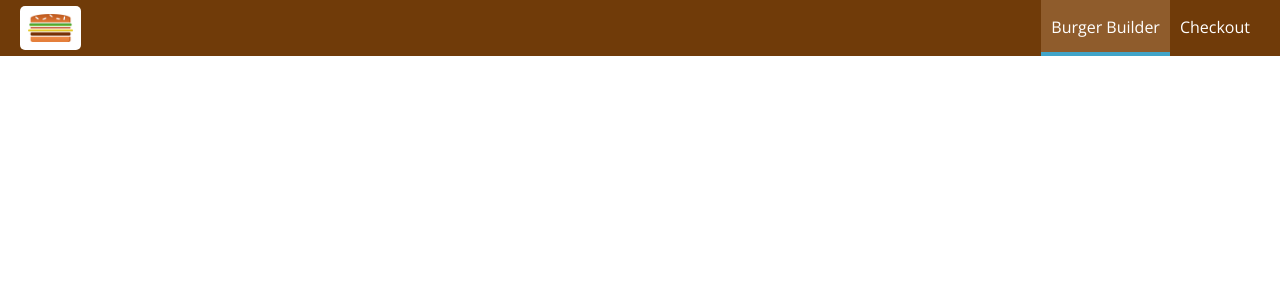
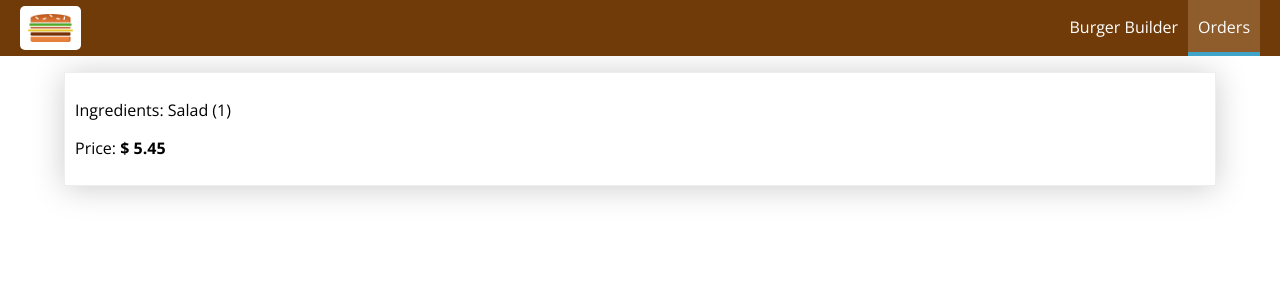
Before and after one commit to ibrahimkholil6210/burger-builder-react, a React (Create React App) app: page /orders in a window 1280 px wide. Shown: the top 300 px of the page. Built offline with nearby package versions, Linux system fonts and the light colour scheme.

Commit message:
Added orders page with fixed active routes in the Navigation

```diff
--- a/src/App.js
+++ b/src/App.js
@@ -2,15 +2,19 @@
 import Layout from './hoc/Layout/Layout';
 import BurgerBuilder from './container/BurgerBuilder/BurgerBuilder';
 import Checkout from './container/Checkout/Checkout';
-import { Route } from 'react-router-dom';
+import Orders from './container/Orders/Orders';
+import { Route, Switch } from 'react-router-dom';
 
 export default class App extends Component {
   render() {
     return (
       <div className="App">
         <Layout>
-          <Route path="/" exact component={BurgerBuilder} />
-          <Route path="/checkout" component={Checkout} />
+          <Switch>
+            <Route path="/checkout" component={Checkout} />
+            <Route path="/orders" component={Orders} />
+            <Route path="/" exact component={BurgerBuilder} />
+          </Switch>
         </Layout>
       </div>
     );
--- a/src/components/Navigation/NavigationItems/NavigationItem.js
+++ b/src/components/Navigation/NavigationItems/NavigationItem.js
@@ -1,15 +1,13 @@
 import React from 'react';
 import classes from './navigationitem.module.css';
+import { NavLink } from 'react-router-dom';
 
 export default function NavigationItem(props) {
     return (
         <li className={classes.NavigationItem}>
-            <a
-                href={props.href}
-                className={props.active ? classes.active : null}
-            >
+            <NavLink to={props.href} activeClassName={classes.active} exact={props.exact}>
                 {props.children}
-            </a>
+            </NavLink>
         </li>
     )
 }
--- a/src/components/Navigation/NavigationItems/NavigationItems.js
+++ b/src/components/Navigation/NavigationItems/NavigationItems.js
@@ -5,8 +5,8 @@
 export default function NavigationItems() {
     return (
         <ul className={classes.NavigationItems}>
-            <NavigationItem href="/" active={true}>Burger Builder</NavigationItem>
-            <NavigationItem href="/">Checkout</NavigationItem>
+            <NavigationItem href="/" exact>Burger Builder</NavigationItem>
+            <NavigationItem href="/orders">Orders</NavigationItem>
         </ul>
     )
 }
--- a/src/components/Navigation/NavigationItems/navigationitem.module.css
+++ b/src/components/Navigation/NavigationItems/navigationitem.module.css
@@ -17,6 +17,7 @@
 .NavigationItem a:active,
 .NavigationItem a.active {
     color: #40A4C8;
+    border-bottom: 4px solid #40A4C8;
 }
 
 @media (min-width: 500px) {
--- a/src/components/Order/CheckoutSummary/CheckoutSummary.js
+++ b/src/components/Order/CheckoutSummary/CheckoutSummary.js
@@ -1,7 +1,7 @@
 import React from 'react';
 import Burger from '../../Burger/Burger';
 import Button from '../../UI/Button/Button';
-import classes from './CheckoutSummary.module.css';
+import classes from './checkoutSummary.module.css';
 
 export default function CheckoutSummary(props) {
     return (
--- /dev/null
+++ b/src/components/Order/Order.js
@@ -0,0 +1,11 @@
+import React from 'react';
+import classes from './order.module.css';
+
+export default function Order() {
+    return (
+        <div className={classes.Order}>
+            <p>Ingredients: Salad (1)</p>
+            <p>Price: <strong>$ 5.45</strong></p>
+        </div>
+    )
+}
--- /dev/null
+++ b/src/components/Order/order.module.css
@@ -0,0 +1,8 @@
+.Order{
+    width: 100%;
+    border: 1px solid #eee;
+    box-shadow: 0 2px 30px #ccc;
+    padding: 10px;
+    margin: 10px auto;
+    box-sizing: border-box;
+}
--- /dev/null
+++ b/src/container/Orders/Orders.js
@@ -0,0 +1,13 @@
+import React, { Component } from 'react';
+import Order from '../../components/Order/Order';
+import classes from './orders.module.css';
+
+export default class Orders extends Component {
+    render() {
+        return (
+            <div className={classes.Container}>
+                <Order />
+            </div>
+        )
+    }
+}
--- /dev/null
+++ b/src/container/Orders/orders.module.css
@@ -0,0 +1,4 @@
+.Container{
+    width: 90%;
+    margin: 10px auto;
+}
```
